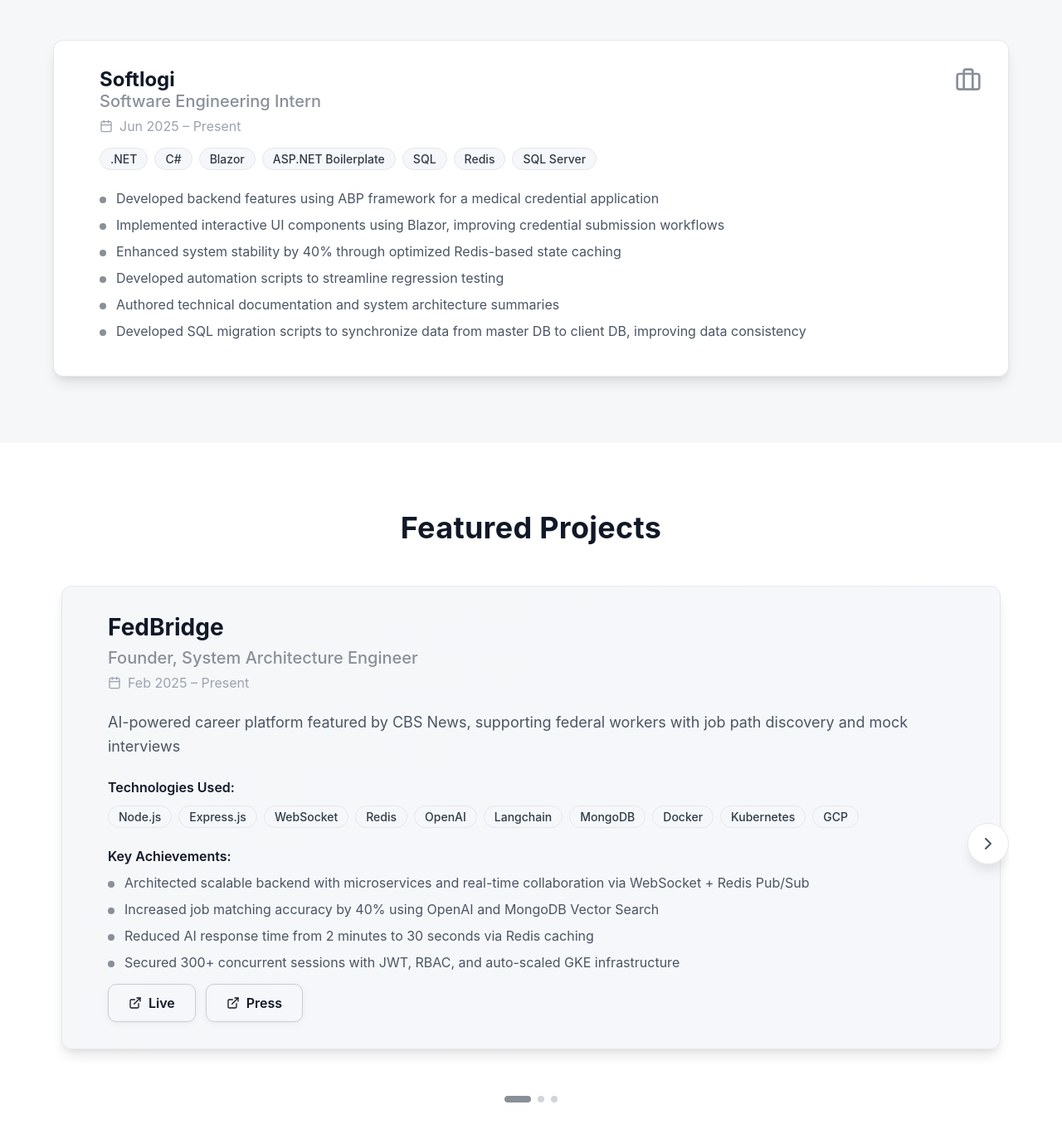
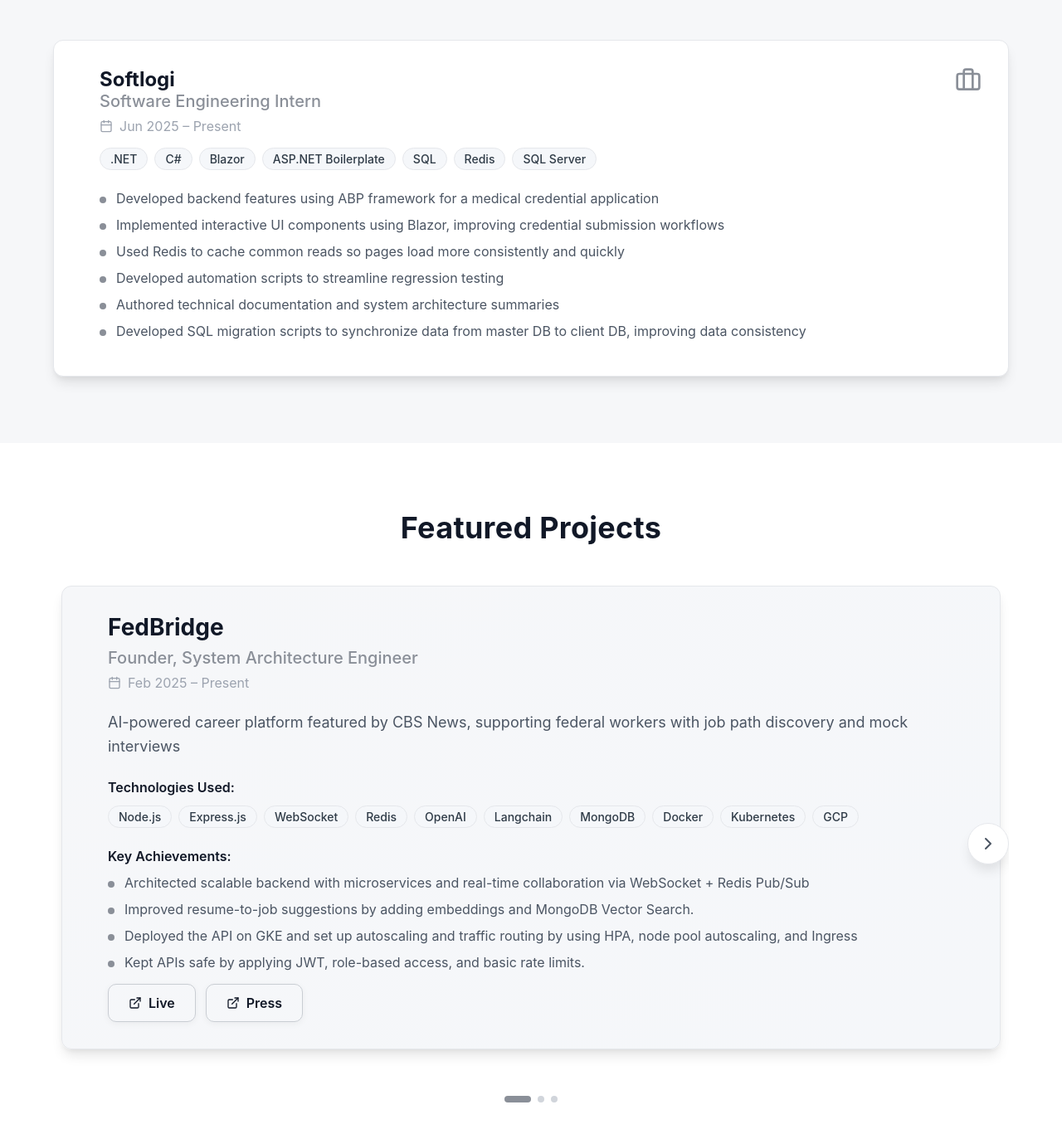
Before and after one commit to DatTriTat/portfolio-website, a React (Vite) app: page / in a window 1280 px wide. Shown: the part 1690-3057 px from the top of the page at 83% size. Built offline with nearby package versions, Linux system fonts and the light colour scheme; the HTML template or start-up script is replaced by a standard one.

Commit message:
feat: Update resume content and experience descriptions for clarity and consistency

```diff
--- a/src/components/Experience.jsx
+++ b/src/components/Experience.jsx
@@ -9,7 +9,7 @@
     highlights: [
       "Developed backend features using ABP framework for a medical credential application",
       "Implemented interactive UI components using Blazor, improving credential submission workflows",
-      "Enhanced system stability by 40% through optimized Redis-based state caching",
+      "Used Redis to cache common reads so pages load more consistently and quickly",
       "Developed automation scripts to streamline regression testing",
       "Authored technical documentation and system architecture summaries",
       "Developed SQL migration scripts to synchronize data from master DB to client DB, improving data consistency"
--- a/src/components/Projects.jsx
+++ b/src/components/Projects.jsx
@@ -26,9 +26,9 @@
       ],
       highlights: [
         "Architected scalable backend with microservices and real-time collaboration via WebSocket + Redis Pub/Sub",
-        "Increased job matching accuracy by 40% using OpenAI and MongoDB Vector Search",
-        "Reduced AI response time from 2 minutes to 30 seconds via Redis caching",
-        "Secured 300+ concurrent sessions with JWT, RBAC, and auto-scaled GKE infrastructure",
+        "Improved resume-to-job suggestions by adding embeddings and MongoDB Vector Search.",
+        "Deployed the API on GKE and set up autoscaling and traffic routing by using HPA, node pool autoscaling, and Ingress",
+        "Kept APIs safe by applying JWT, role-based access, and basic rate limits.",
       ],
       links: {
         live: "https://fedbridge.app/",
@@ -52,10 +52,10 @@
         "React.js",
       ],
       highlights: [
-        "Built reservation system using Redis and RabbitMQ, cutting DB load by 60%",
+        "Reduced database pressure by handling expiration and status changes asynchronously with Redis and RabbitMQ delay queues.",
         "Improved backend performance through MongoDB indexing and Redis caching",
-        "Handled 1K+ concurrent requests with Kubernetes auto-scaling",
-        "Implemented restaurant suggestion engine for personalized recommendations",
+        "Deployed on GKE with autoscaling and load balancing, and secured the API using JWT and role-based access controls",
+        "Implemented restaurant suggestion system for personalized recommendations",
       ],
       links: {
         repo: "https://github.com/gopinathsjsu/team-project-20201-codecrafters"
```
Also changed, not shown: 1 other file (tests, documents, lock files or other folders).
